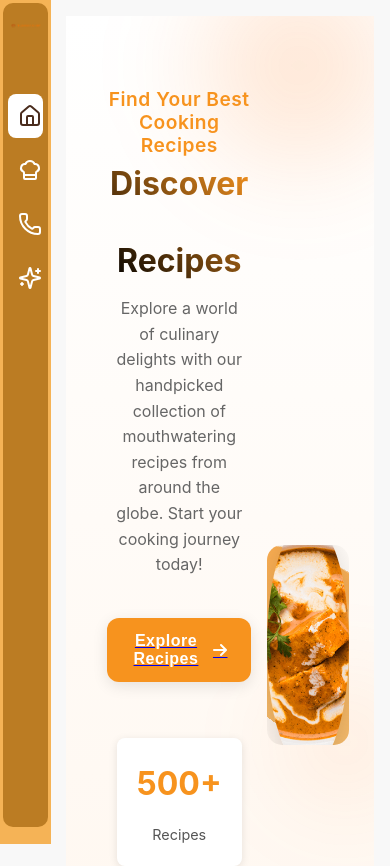
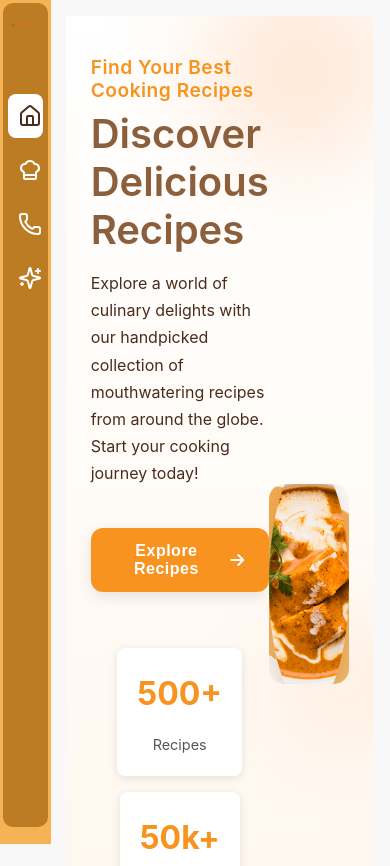
Before and after one commit to Muskanchablani29/Recipe-website, a React (Create React App) app: page / in a window 390 px wide. Shown: the top 866 px of the page. Built offline with nearby package versions, Linux system fonts and the light colour scheme.

Commit message:
Fully Updated Code

```diff
--- a/package.json
+++ b/package.json
@@ -12,6 +12,7 @@
     "@testing-library/user-event": "^13.5.0",
     "dotenv": "^16.4.7",
     "framer-motion": "^12.4.10",
+    "gsap": "^3.12.7",
     "lodash": "^4.17.21",
     "lucide-react": "^0.479.0",
     "react": "^18.3.1",
--- a/src/App.js
+++ b/src/App.js
@@ -15,7 +15,8 @@ import Cooking from "./Components/Fun-Fusion/CookingChallenge/Cooking";
 import Spinner from './Components/Fun-Fusion/DotSpinner/Spinnergame';
 import Shareas from "./Components/Home/Homepage/Shareas";
 import Hacks from './Components/KitchenHacks/Kitchenhacks';
-import Footer from './Components/Footer/Footer'
+import Footer from './Components/Footer/Footer';
+// import Open from './Components/Openreveal/Open'
 import "./App.css";
 
 function App() {
@@ -28,6 +29,7 @@ function App() {
       <div className="app-container">
         <Navbar />
         <main className="main-content">
+          {/* <Open/> */}
           <Routes>
             <Route path="/" element={<Home />} />
             <Route path="/about" element={<About />} />
--- a/src/Components/Home/Homepage/Home.css
+++ b/src/Components/Home/Homepage/Home.css
@@ -63,7 +63,7 @@
 }
 
 /* Text Section */
-.text-section {
+.text-section-home {
   flex: 1;
   max-width: 40%;
   position: relative;
@@ -71,12 +71,12 @@
   animation: fadeInLeft 1s ease-out;
 }
 
-.text-content {
+.text-content-home {
   position: relative;
   z-index: 2;
 }
 
-.text-section h3 {
+.text-section-home h3 {
   font-size: 1.5rem;
   color: var(--primary-color);
   margin-bottom: 0.5rem;
@@ -146,6 +146,7 @@
   align-items: center;
   gap: 0.75rem;
   padding: 0.875rem 1.5rem;
+  text-decoration: underline  var(--primary-color);
   border: none;
   font-size: 1rem;
   cursor: pointer;
@@ -378,16 +379,16 @@
     text-align: center;
   }
 
-  .text-section {
+  .text-section-home {
     max-width: 100%;
     margin-bottom: 3rem;
   }
 
-  .text-section h1 {
+  .text-section-home h1 {
     font-size: 3rem;
   }
 
-  .text-section p {
+  .text-section-home p {
     margin: 1rem auto;
   }
 
@@ -410,11 +411,11 @@
 }
 
 @media (max-width: 480px) {
-  .text-section h1 {
+  .text-section-home h1 {
     font-size: 2.5rem;
   }
 
-  .text-section h3 {
+  .text-section-home h3 {
     font-size: 1.2rem;
   }
 
@@ -453,12 +454,12 @@
     background: linear-gradient(to bottom, #1a1a1a, #2a2a2a);
   }
 
-  .text-section h1 {
+  .text-section-home h1 {
     background: linear-gradient(45deg, var(--white), var(--primary-color));
     -webkit-background-clip: text;
   }
 
-  .text-section p {
+  .text-section-home p {
     color: #ccc;
   }
 
--- a/src/Components/Home/Homepage/Home.jsx
+++ b/src/Components/Home/Homepage/Home.jsx
@@ -43,11 +43,11 @@ export default function Home() {
       </div>
 
       {/* Content */}
-      <div className="text-section">
-        <div className="text-content">
+      <div className="text-section-home">
+        <div className="text-content-home">
           <h3>Find Your Best Cooking Recipes</h3>
           <h1>
-            Discover <span className="bold">Delicious</span> Recipes
+            Discover <span className="bold-home">Delicious</span> Recipes
           </h1>
           <p>
             Explore a world of culinary delights with our handpicked collection of
```
Also changed, not shown: src/Components/Openreveal/Open.css (added, +9 -0 lines), src/Components/Openreveal/Open.jsx (added, +57 -0 lines), 1 other file (tests, documents, lock files or other folders).
